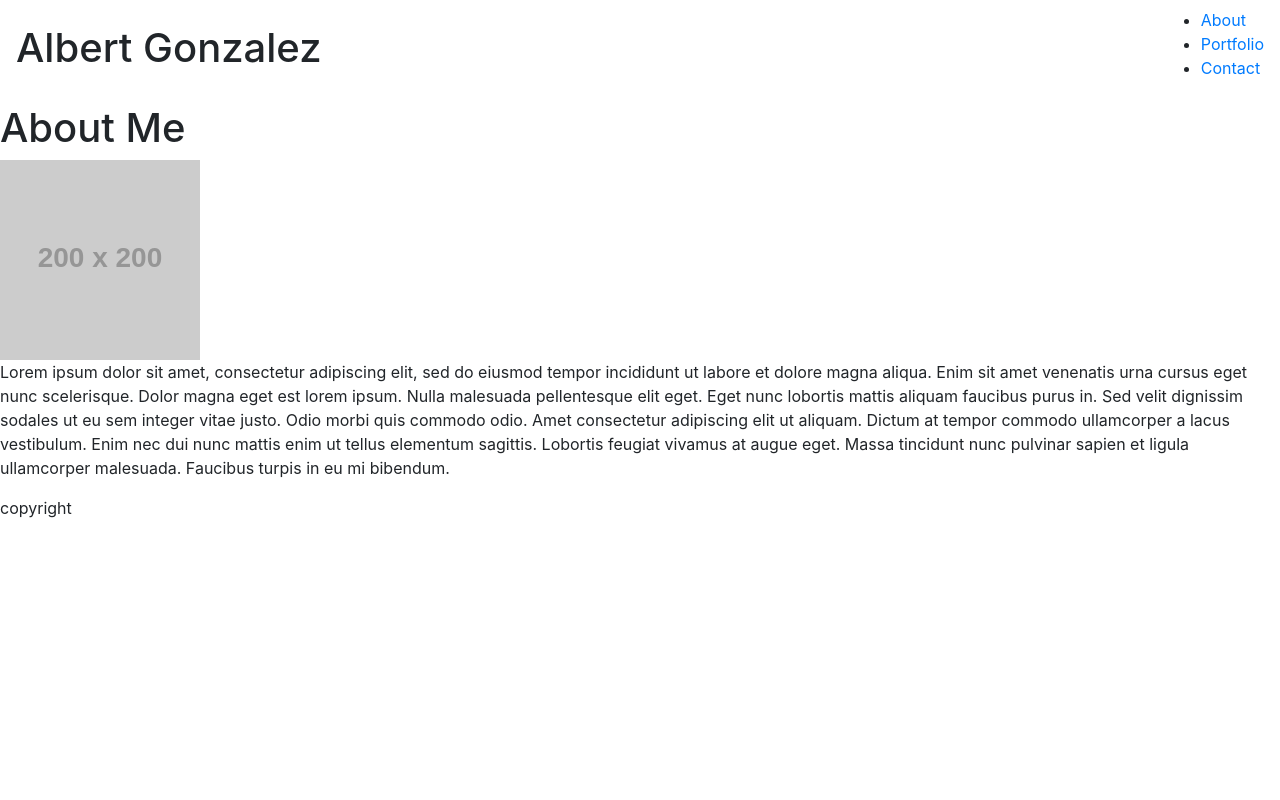
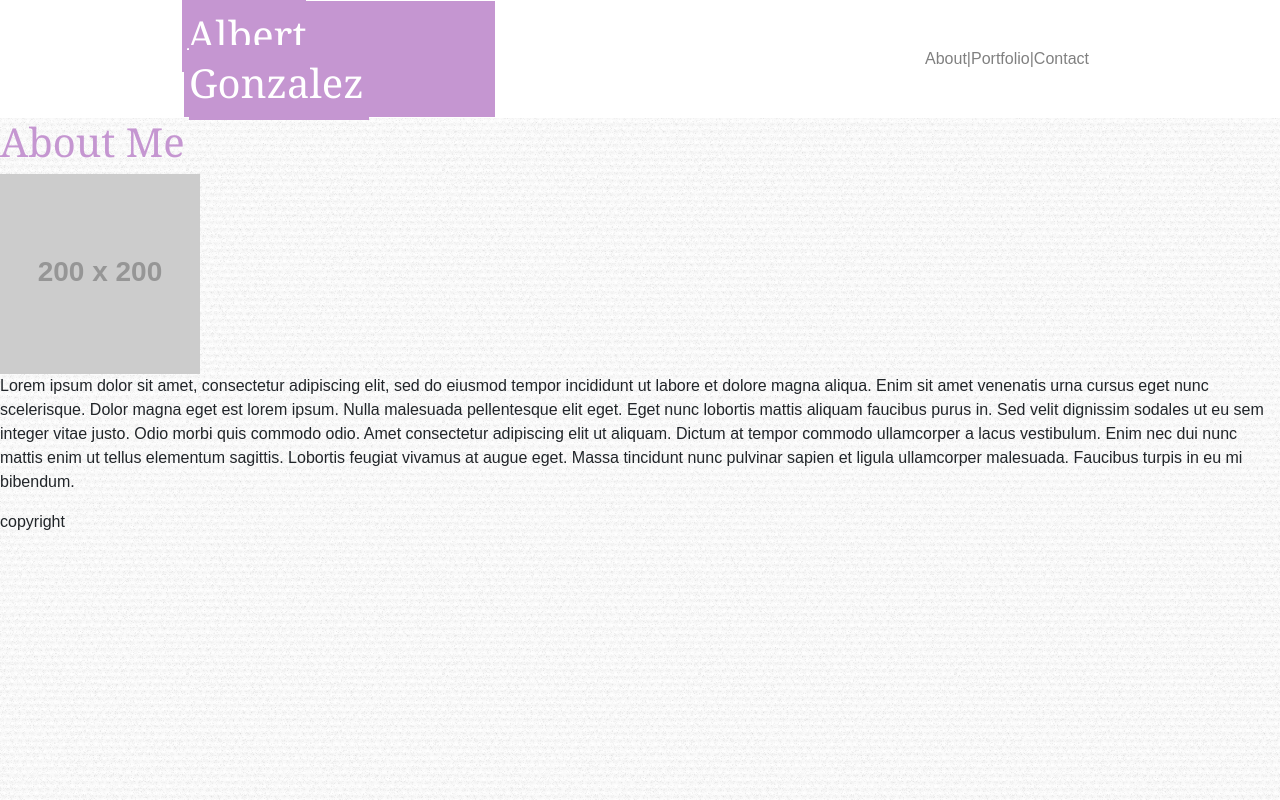
Before and after one commit to albertjgonzalez/Bootstrap_Portfolio, a plain HTML site: page index.html in a window 1280 px wide. Drawn offline with nearby package versions, Linux system fonts and the light colour scheme; placeholder pictures from the web are drawn by us.

Commit message:
Styled navba

```diff
--- a/assets/style.css
+++ b/assets/style.css
@@ -0,0 +1,30 @@
+body{
+    background-image: url('../images/white_paperboard.png');
+    font-family: 'Arial', 'Helvetica Neue', Helvetica, sans-serif;
+  }
+  h1{
+    font-family: 'Georgia', Times, Times New Roman, serif;
+    color:  rgb(197, 150, 209);
+  }
+nav{
+    margin: auto;
+    width: 960px;
+    background-color: white;
+}
+.topBar{
+  background-color: white;
+}
+.navbar-nav {
+  flex-direction: row;
+}
+nav a{
+  color: gray;
+}
+.navbar-header{
+  background-color:  rgb(197, 150, 209);
+  color: white;
+  padding: 10px 5px;
+  margin: -7px;
+  display: inline;
+
+}
--- a/index.html
+++ b/index.html
@@ -7,18 +7,20 @@
     <title>Document</title>
 </head>
 <body>
-    <nav class="navbar">
-        <div class="">
-            <h1>Albert Gonzalez</h1>
-        </div>
-        <div class="navButtons">
-            <ul>
-                <li><a href="index.html">About</a></li>
-                <li><a href="portfolio.html">Portfolio</a></li>
-                <li><a href="contact.html">Contact</a></li>
-            </ul>
-        </div>
-    </nav>
+    <div class="topBar">
+            <nav class="navbar navbar-inverse">
+                    <div class="container-fluid">
+                      <div class="navbar-header">
+                         <h1 class="navbar-header">Albert Gonzalez</h1>
+                      </div>
+                      <ul class="nav navbar-nav navbar-right">
+                            <li><a href="index.html">About|</a></li>
+                            <li><a href="portfolio.html"> Portfolio|</a></li>
+                            <li><a href="contact.html"> Contact</a></li>
+                            </ul>
+                    </div>
+                  </nav>
+    </div>
     <div class="content">
         <div>
             <h1>About Me</h1>
```
Also changed, not shown: images/white_paperboard.png (added).
